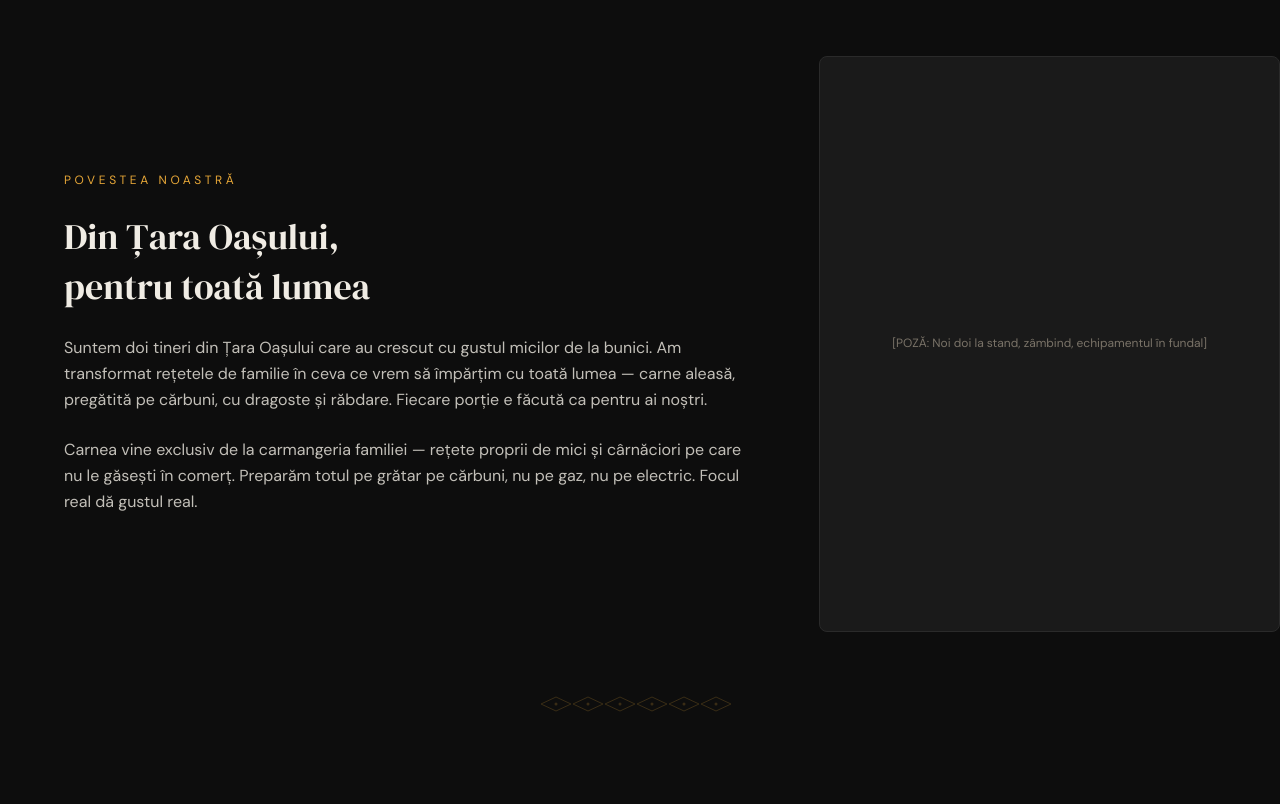
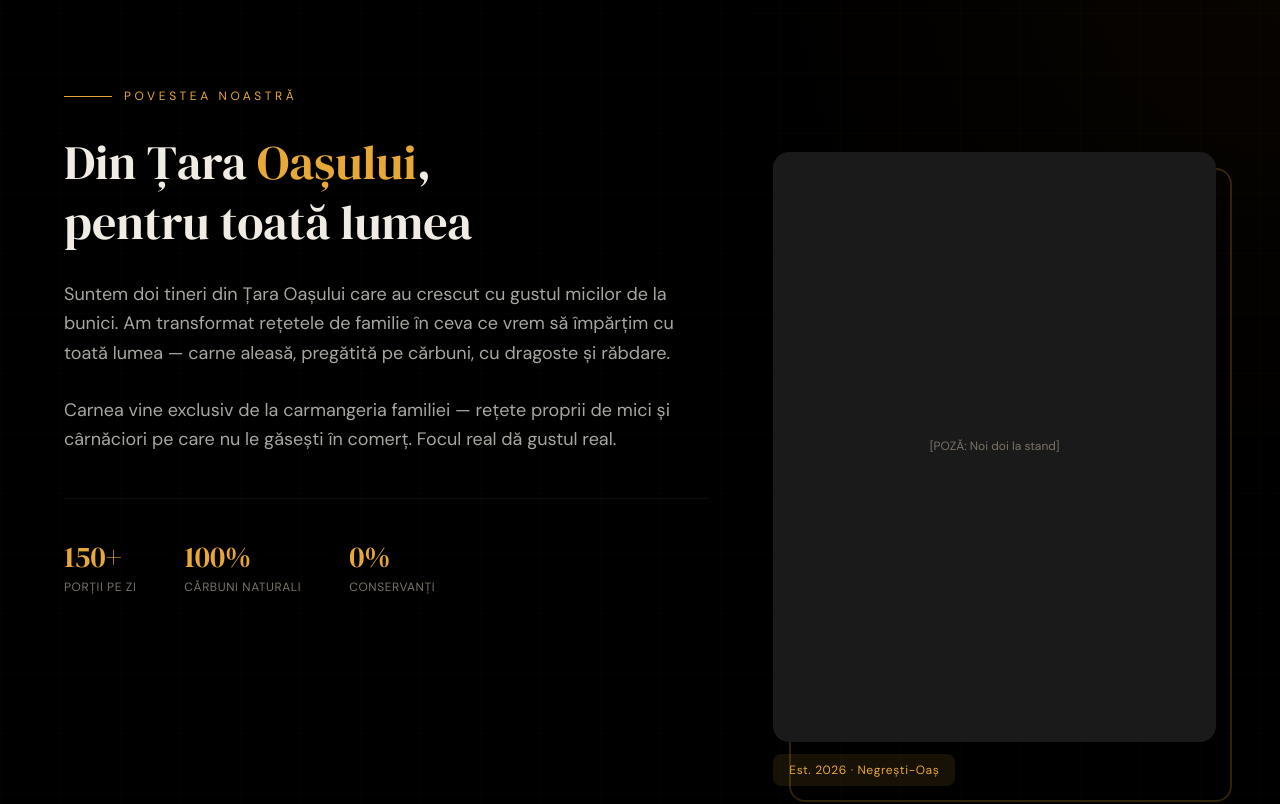
Before and after one commit to dariusdiudea11-rgb/Foc-i-Gust-, a React (Vite) app: page / in a window 1280 px wide. Shown: the part 840-1644 px from the top of the page. Built offline with nearby package versions, Linux system fonts and the light colour scheme.

Commit message:
Redesign dramatic About, Calendar, Catering — asimetrie, profunzime, grid overlay
https://claude.ai/code/session_01YXmGxyWAzqmLAZdzGVNVn7

```diff
--- a/src/components/AboutSection.jsx
+++ b/src/components/AboutSection.jsx
@@ -1,93 +1,105 @@
 import { useRef } from 'react'
 import { motion, useInView } from 'framer-motion'
 
-function OasSeparator() {
-  return (
-    <svg
-      viewBox="0 0 200 16"
-      fill="none"
-      xmlns="http://www.w3.org/2000/svg"
-      className="w-[200px] opacity-20 mx-auto mt-16"
-      aria-hidden="true"
-    >
-      {[0, 32, 64, 96, 128, 160].map((x) => (
-        <g key={x} transform={`translate(${x}, 0)`}>
-          <path d="M16 1 L31 8 L16 15 L1 8 Z" stroke="#e8a838" strokeWidth="1" fill="none" />
-          <circle cx="16" cy="8" r="1.5" fill="#e8a838" />
-        </g>
-      ))}
-    </svg>
-  )
-}
-
-const fadeUp = {
-  hidden: { opacity: 0, y: 32 },
-  visible: { opacity: 1, y: 0, transition: { duration: 0.7, ease: 'easeOut' } },
-}
+const stats = [
+  { number: '150+', label: 'Porții pe zi' },
+  { number: '100%', label: 'Cărbuni naturali' },
+  { number: '0%',   label: 'Conservanți' },
+]
 
 export default function AboutSection() {
-  const textRef = useRef(null)
-  const imgRef = useRef(null)
-  const textInView = useInView(textRef, { once: true, margin: '-80px' })
-  const imgInView = useInView(imgRef, { once: true, margin: '-80px' })
+  const ref = useRef(null)
+  const inView = useInView(ref, { once: true, margin: '-80px' })
 
   return (
-    <section id="despre" className="bg-[#0d0d0d] py-24 px-6">
-      <div className="max-w-6xl mx-auto">
-        <div className="grid grid-cols-1 md:grid-cols-[60%_40%] gap-12 md:gap-16 items-center">
+    <section id="despre" className="relative py-32 px-6 bg-black overflow-hidden">
 
-          {/* Text column */}
+      {/* Background layers */}
+      <div className="absolute inset-0 pointer-events-none">
+        <div className="absolute top-0 right-0 w-[600px] h-[600px]"
+          style={{ background: 'radial-gradient(ellipse at top right, rgba(120,60,0,0.07) 0%, transparent 65%)' }} />
+        <div className="absolute inset-0"
+          style={{
+            backgroundImage: `
+              repeating-linear-gradient(0deg, rgba(255,255,255,0.012) 0px, rgba(255,255,255,0.012) 1px, transparent 1px, transparent 60px),
+              repeating-linear-gradient(90deg, rgba(255,255,255,0.012) 0px, rgba(255,255,255,0.012) 1px, transparent 1px, transparent 60px)
+            `,
+          }} />
+      </div>
+
+      <div ref={ref} className="relative max-w-6xl mx-auto grid grid-cols-1 md:grid-cols-12 gap-12 md:gap-16 items-start">
+
+        {/* Text — col 7 */}
         <motion.div
-            ref={textRef}
-            variants={fadeUp}
-            initial="hidden"
-            animate={textInView ? 'visible' : 'hidden'}
-            className="flex flex-col gap-6"
+          className="md:col-span-7 flex flex-col gap-7"
+          initial={{ opacity: 0, x: -40 }}
+          animate={inView ? { opacity: 1, x: 0 } : {}}
+          transition={{ duration: 0.7, ease: 'easeOut' }}
         >
-            <p className="text-xs tracking-[0.3em] text-[#e8a838] uppercase">
-              Povestea noastră
+          {/* Label */}
+          <div className="flex items-center gap-3">
+            <div className="w-12 h-px bg-[#e8a838]" />
+            <span className="text-xs tracking-[0.3em] text-[#e8a838] uppercase">Povestea noastră</span>
+          </div>
+
+          {/* Title */}
+          <h2 className="text-4xl md:text-5xl text-[#f0ece4] leading-tight"
+            style={{ fontFamily: '"DM Serif Display", serif' }}>
+            Din Țara <span className="text-[#e8a838]">Oașului</span>,
+            <br />pentru toată lumea
+          </h2>
+
+          {/* Paragraphs */}
+          <p className="text-[#f0ece4]/70 text-lg leading-relaxed">
+            Suntem doi tineri din Țara Oașului care au crescut cu gustul micilor de la bunici.
+            Am transformat rețetele de familie în ceva ce vrem să împărțim cu toată lumea —
+            carne aleasă, pregătită pe cărbuni, cu dragoste și răbdare.
+          </p>
+          <p className="text-[#f0ece4]/70 text-lg leading-relaxed">
+            Carnea vine exclusiv de la carmangeria familiei — rețete proprii de mici și
+            cârnăciori pe care nu le găsești în comerț. Focul real dă gustul real.
           </p>
 
-            <h2
-              className="text-3xl md:text-4xl text-[#f0ece4] leading-snug"
-              style={{ fontFamily: '"DM Serif Display", serif' }}
-            >
-              Din Țara Oașului,
-              <br />
-              pentru toată lumea
-            </h2>
-
-            <p className="text-[#f0ece4]/80 leading-relaxed">
-              Suntem doi tineri din Țara Oașului care au crescut cu gustul micilor de la bunici.
-              Am transformat rețetele de familie în ceva ce vrem să împărțim cu toată lumea —
-              carne aleasă, pregătită pe cărbuni, cu dragoste și răbdare. Fiecare porție e
-              făcută ca pentru ai noștri.
-            </p>
-
-            <p className="text-[#f0ece4]/80 leading-relaxed">
-              Carnea vine exclusiv de la carmangeria familiei — rețete proprii de mici și
-              cârnăciori pe care nu le găsești în comerț. Preparăm totul pe grătar pe cărbuni,
-              nu pe gaz, nu pe electric. Focul real dă gustul real.
-            </p>
+          {/* Stats */}
+          <div className="flex gap-8 md:gap-12 mt-4 pt-10 border-t border-white/5">
+            {stats.map((s) => (
+              <div key={s.label} className="flex flex-col gap-1">
+                <span className="text-3xl text-[#e8a838]"
+                  style={{ fontFamily: '"DM Serif Display", serif' }}>
+                  {s.number}
+                </span>
+                <span className="text-xs text-[#7a7368] uppercase tracking-wider">{s.label}</span>
+              </div>
+            ))}
+          </div>
         </motion.div>
 
-          {/* Image column */}
+        {/* Image — col 5, offset down */}
         <motion.div
-            ref={imgRef}
-            variants={fadeUp}
-            initial="hidden"
-            animate={imgInView ? 'visible' : 'hidden'}
-            transition={{ delay: 0.15 }}
-            className="aspect-[4/5] bg-[#1a1a1a] rounded-lg flex items-center justify-center border border-[#2a2a2a]"
+          className="md:col-span-5 md:mt-16"
+          initial={{ opacity: 0, x: 40 }}
+          animate={inView ? { opacity: 1, x: 0 } : {}}
+          transition={{ duration: 0.7, delay: 0.15, ease: 'easeOut' }}
         >
+          {/* Wrapper with 3D frame effect */}
+          <div className="relative">
+            {/* Offset decorative frame */}
+            <div className="absolute inset-0 border-2 border-[#e8a838]/20 rounded-2xl translate-x-4 translate-y-4 pointer-events-none" />
+
+            {/* Main image card */}
+            <div className="relative aspect-[3/4] bg-[#1a1a1a] rounded-2xl overflow-hidden flex items-center justify-center">
               <p className="text-[#7a7368] text-xs text-center px-6 leading-relaxed">
-              [POZĂ: Noi doi la stand, zâmbind, echipamentul în fundal]
+                [POZĂ: Noi doi la stand]
               </p>
+            </div>
+
+            {/* Caption band */}
+            <div className="mt-3 px-4 py-2 bg-[#e8a838]/10 rounded-lg inline-flex">
+              <span className="text-xs text-[#e8a838] tracking-wider">Est. 2026 · Negrești-Oaș</span>
+            </div>
+          </div>
         </motion.div>
 
-        </div>
-
-        <OasSeparator />
       </div>
     </section>
   )
--- a/src/components/CalendarSection.jsx
+++ b/src/components/CalendarSection.jsx
@@ -1,5 +1,6 @@
 import { useRef } from 'react'
 import { motion, useInView } from 'framer-motion'
+import { MapPin } from 'lucide-react'
 
 const events = [
   { date: '17-18 Mai',    name: 'Târgul de Primăvară', location: 'Negrești-Oaș', status: 'confirmed' },
@@ -12,9 +13,9 @@ const events = [
   { date: '9-10 August', name: 'Târgul Mare',          location: 'Tur',          status: 'pending'   },
 ]
 
-const badge = {
-  confirmed: 'bg-emerald-900/50 text-emerald-400 border border-emerald-700',
-  pending:   'bg-amber-900/30 text-amber-400 border border-amber-700',
+const badgeClass = {
+  confirmed: 'bg-emerald-500/10 text-emerald-400 border border-emerald-500/20',
+  pending:   'bg-amber-500/10 text-amber-400 border border-amber-500/20',
 }
 const badgeLabel = {
   confirmed: 'Confirmat',
@@ -22,67 +23,70 @@ const badgeLabel = {
 }
 
 export default function CalendarSection() {
-  const listRef = useRef(null)
-  const inView = useInView(listRef, { once: true, margin: '-60px' })
+  const ref = useRef(null)
+  const inView = useInView(ref, { once: true, margin: '-60px' })
 
   return (
-    <section id="calendar" className="bg-[#111111] py-24 px-6">
-      <div className="max-w-3xl mx-auto">
+    <section id="calendar" className="relative py-32 px-6 bg-[#080808]">
+
+      {/* Grid background */}
+      <div className="absolute inset-0 pointer-events-none"
+        style={{
+          backgroundImage: `
+            repeating-linear-gradient(0deg, rgba(255,255,255,0.012) 0px, rgba(255,255,255,0.012) 1px, transparent 1px, transparent 60px),
+            repeating-linear-gradient(90deg, rgba(255,255,255,0.012) 0px, rgba(255,255,255,0.012) 1px, transparent 1px, transparent 60px)
+          `,
+        }} />
+
+      <div className="relative max-w-5xl mx-auto">
 
         {/* Header */}
-        <div className="text-center mb-16">
-          <p className="text-xs tracking-[0.3em] text-[#e8a838] uppercase mb-3">
-            Unde ne găsești
-          </p>
-          <h2
-            className="text-3xl md:text-4xl text-[#f0ece4] mb-3"
-            style={{ fontFamily: '"DM Serif Display", serif' }}
-          >
-            Calendar Sezon 2026
+        <div className="mb-16">
+          <div className="flex items-center gap-3 mb-5">
+            <div className="w-12 h-px bg-[#e8a838]" />
+            <span className="text-xs tracking-[0.3em] text-[#e8a838] uppercase">Unde ne găsești</span>
+          </div>
+          <h2 className="text-4xl md:text-5xl text-[#f0ece4]"
+            style={{ fontFamily: '"DM Serif Display", serif' }}>
+            Sezon 2026
           </h2>
-          <p className="text-sm text-[#7a7368]">Județul Satu Mare și împrejurimi</p>
         </div>
 
-        {/* Timeline */}
-        <div ref={listRef} className="relative">
-          {/* Vertical line */}
-          <div className="absolute left-[7px] top-2 bottom-2 w-px bg-[#e8a838]/20 hidden sm:block" />
-
-          <div className="flex flex-col gap-4">
+        {/* Grid of event cards */}
+        <div ref={ref} className="grid grid-cols-1 md:grid-cols-2 gap-4">
           {events.map((ev, i) => (
             <motion.div
               key={i}
-                initial={{ opacity: 0, x: -20 }}
-                animate={inView ? { opacity: 1, x: 0 } : {}}
-                transition={{ duration: 0.45, delay: i * 0.08, ease: 'easeOut' }}
-                className="flex items-start gap-5 sm:gap-6"
+              initial={{ opacity: 0, y: 24 }}
+              animate={inView ? { opacity: 1, y: 0 } : {}}
+              transition={{ duration: 0.45, delay: i * 0.07, ease: 'easeOut' }}
+              className="group bg-white/[0.02] backdrop-blur-sm border border-white/[0.05] rounded-2xl p-6 hover:border-[#e8a838]/30 hover:bg-white/[0.04] hover:scale-[1.02] transition-all duration-300 cursor-default"
             >
-                {/* Dot */}
-                <div className="hidden sm:flex shrink-0 w-[15px] h-[15px] rounded-full bg-[#e8a838] mt-4 border-2 border-[#111111] ring-2 ring-[#e8a838]/30" />
-
-                {/* Card */}
-                <div className="flex-1 bg-[#1a1a1a] rounded-xl px-5 py-4 border border-[#2a2a2a] flex flex-col sm:flex-row sm:items-center sm:justify-between gap-3">
-                  <div className="flex flex-col gap-1">
-                    <span
-                      className="text-[#e8a838] font-bold text-lg leading-none"
-                      style={{ fontFamily: '"DM Serif Display", serif' }}
-                    >
+              {/* Top row: date + badge */}
+              <div className="flex items-center justify-between mb-3">
+                <span className="text-[#e8a838] text-xl"
+                  style={{ fontFamily: '"DM Serif Display", serif' }}>
                   {ev.date}
                 </span>
-                    <span className="text-[#f0ece4] font-semibold text-sm">{ev.name}</span>
-                    <span className="text-[#7a7368] text-xs">{ev.location}</span>
-                  </div>
-                  <span className={`text-xs px-3 py-1 rounded-full font-medium shrink-0 w-fit ${badge[ev.status]}`}>
+                <span className={`text-xs px-3 py-1 rounded-full ${badgeClass[ev.status]}`}>
                   {badgeLabel[ev.status]}
                 </span>
+              </div>
+
+              {/* Bottom row: name + location */}
+              <p className="text-[#f0ece4] font-semibold text-lg leading-snug mb-2">
+                {ev.name}
+              </p>
+              <div className="flex items-center gap-1.5 text-[#7a7368] text-sm">
+                <MapPin size={13} strokeWidth={1.5} />
+                {ev.location}
               </div>
             </motion.div>
           ))}
         </div>
-        </div>
 
         {/* Note */}
-        <p className="text-sm text-[#7a7368] text-center mt-10 leading-relaxed">
+        <p className="text-sm text-[#7a7368] text-center mt-12 leading-relaxed">
           Calendarul se actualizează pe parcursul sezonului.
           <br />Urmărește-ne pe Facebook pentru noutăți.
         </p>
```
Also changed, not shown: src/components/CateringSection.jsx (+97 -99 lines). Lines whose indentation alone changed are shown as unchanged.
